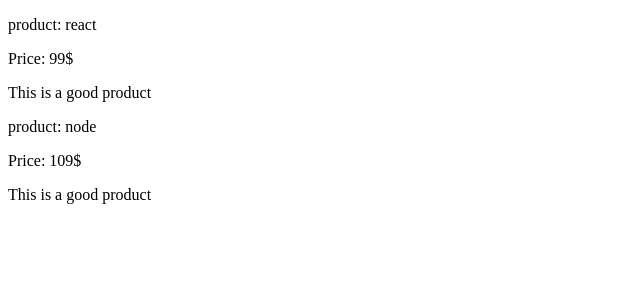
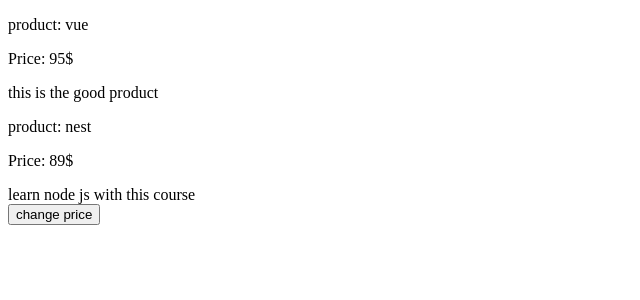
Before and after one commit to reyhaneh-moayeri/react-journey, a React (Create React App) app: page / in a window 1280 px wide. Shown: the top 300 px of the page, without its empty margins (0-640 px from the left). Built offline with nearby package versions, Linux system fonts and the light colour scheme.

Commit message:
use functional component and useState hook

```diff
--- a/src/App.js
+++ b/src/App.js
@@ -1,42 +1,104 @@
 import Products from "./components/Products/Products";
-import React from "react";
+import React, { useState } from "react";
 
-class App extends React.Component {
-  state = {
-    products: [
+// class App extends React.Component {
+//   state = {
+//     products: [
+//       {
+//         title: "react",
+//         price: "99$",
+//         description: "this is the good product",
+//       },
+//       {
+//         title: "node",
+//         price: "109$",
+//         description: "learn node js with this course",
+//       },
+//     ],
+//   };
+
+//   clickHandler = () => {
+//     this.setState({
+//       products: [
+// {
+//   title: "vue",
+//   price: "95$",
+//   description: "this is the good product",
+// },
+// {
+//   title: "nest",
+//   price: "89$",
+//   description: "learn node js with this course",
+// },
+//       ],
+//     });
+//   };
+//   render() {
+//     return (
+//   <div className="container">
+//     {this.state.products.map((product) => {
+//       return (
+//         <Products
+//           title={product.title}
+//           price={product.price}
+//           key={product.title}
+//         >
+//           {product.description}
+//         </Products>
+//       );
+//     })}
+
+//     <button onClick={this.clickHandler}>change price</button>
+//   </div>
+//     );
+//   }
+// }
+
+const App = () => {
+  const [products, setProducts] = useState([
+    {
+      title: "vue",
+      price: "95$",
+      description: "this is the good product",
+    },
+    {
+      title: "nest",
+      price: "89$",
+      description: "learn node js with this course",
+    },
+  ]);
+
+  function clickHandler() {
+    setProducts([
       {
         title: "react",
-        price: "99$",
+        price: "95$",
+        description: "this is the good product",
       },
       {
         title: "node",
-        price: "109$",
+        price: "89$",
+        description: "learn node js with this course",
       },
-    ],
-  };
-  render() {
+    ]);
+  }
   return (
     <div className="container">
-        {this.state.products.map((product) => {
+      {products.map((product) => {
         return (
-            <Products title={product.title} price={product.price}>
-              This is a good product
+          <Products
+            title={product.title}
+            price={product.price}
+            key={product.title}
+          >
+            {product.description}
           </Products>
         );
       })}
+
+      <button onClick={clickHandler}>change price</button>
     </div>
   );
-  }
-}
-
-// const App = () => {
-//   return (
-//     <div className="container">
-//       <Products title="react" price="99$">
-//         This is a good product
-//       </Products>
-//     </div>
-//   );
-// };
+};
 
 export default App;
```
Lines whose indentation alone changed are shown as unchanged.
